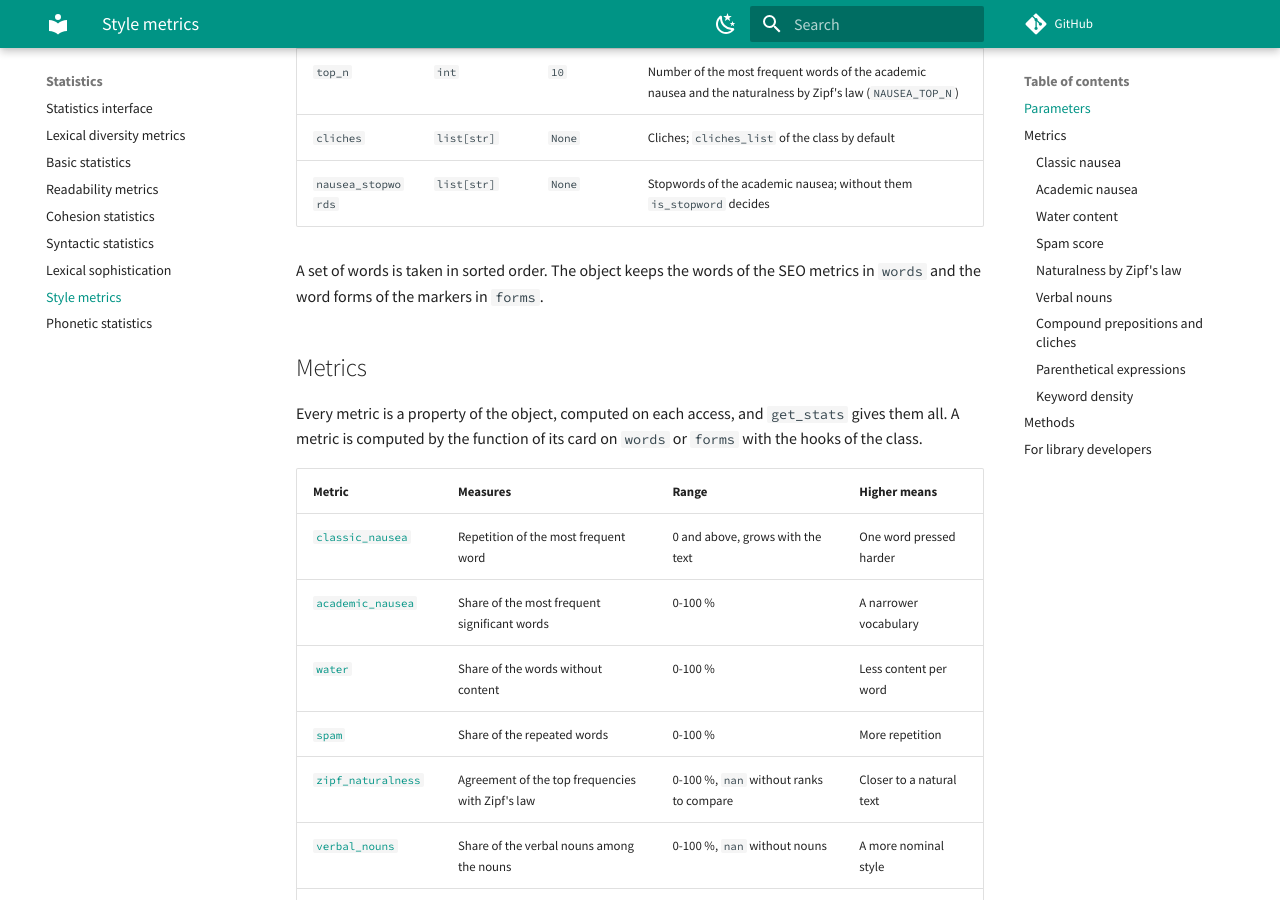
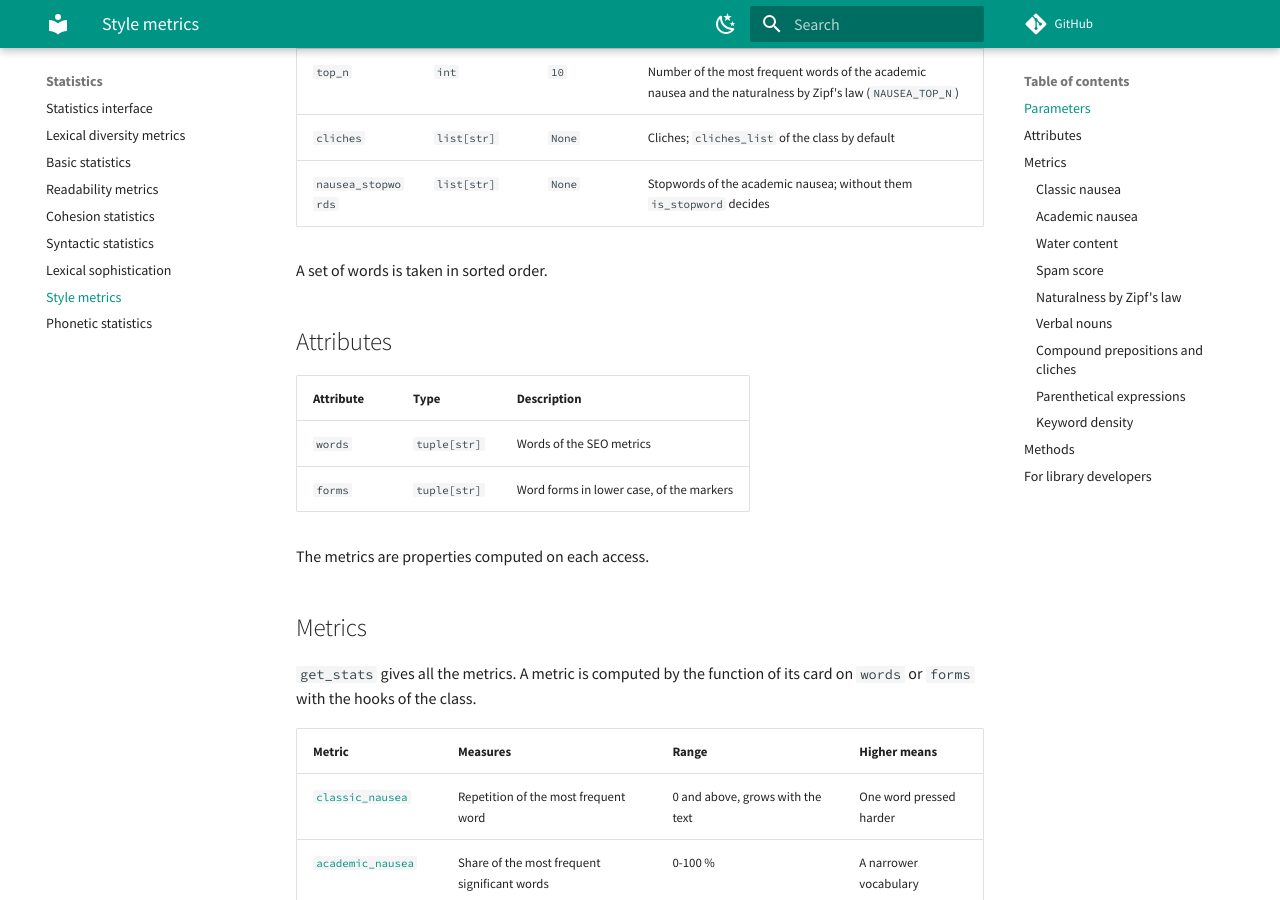
Before and after one commit to SergeyShk/anyTS, an MkDocs documentation site: the page built from docs/stats/style_stats.md, in a window 1280 px wide and 900 px high, scrolled down 1218 px. Built offline with MkDocs 1.6.1 and Material for MkDocs 9.7.7, drawn with Linux system fonts in a browser that asks for light colours; comment, search, counter and statistics services are not loaded.

Commit message:
Keep the attributes section of StyleStats as the other classes do
Co-Authored-By: Claude Opus 5.5 <noreply@anthropic.com>

```diff
--- a/docs/stats/style_stats.md
+++ b/docs/stats/style_stats.md
@@ -62,13 +62,24 @@ Raises:
 | `cliches` | `list[str]` | `None` | Cliches; `cliches_list` of the class by default |
 | `nausea_stopwords` | `list[str]` | `None` | Stopwords of the academic nausea; without them `is_stopword` decides |
 
-A set of words is taken in sorted order. The object keeps the words of the SEO metrics in `words` and the word forms of the markers in `forms`.
+A set of words is taken in sorted order.
 <!-- --8<-- [end:StyleStats-parameters] -->
+
+## Attributes
+
+<!-- --8<-- [start:StyleStats-attributes] -->
+| Attribute | Type | Description |
+| :-------- | :--- | :---------- |
+| `words` | `tuple[str]` | Words of the SEO metrics |
+| `forms` | `tuple[str]` | Word forms in lower case, of the markers |
+
+The metrics are properties computed on each access.
+<!-- --8<-- [end:StyleStats-attributes] -->
 
 ## Metrics
 
 <!-- --8<-- [start:StyleStats-metrics] -->
-Every metric is a property of the object, computed on each access, and `get_stats` gives them all. A metric is computed by the function of its card on `words` or `forms` with the hooks of the class.
+`get_stats` gives all the metrics. A metric is computed by the function of its card on `words` or `forms` with the hooks of the class.
 
 | Metric | Measures | Range | Higher means |
 | :----- | :------- | :---- | :----------- |
```
